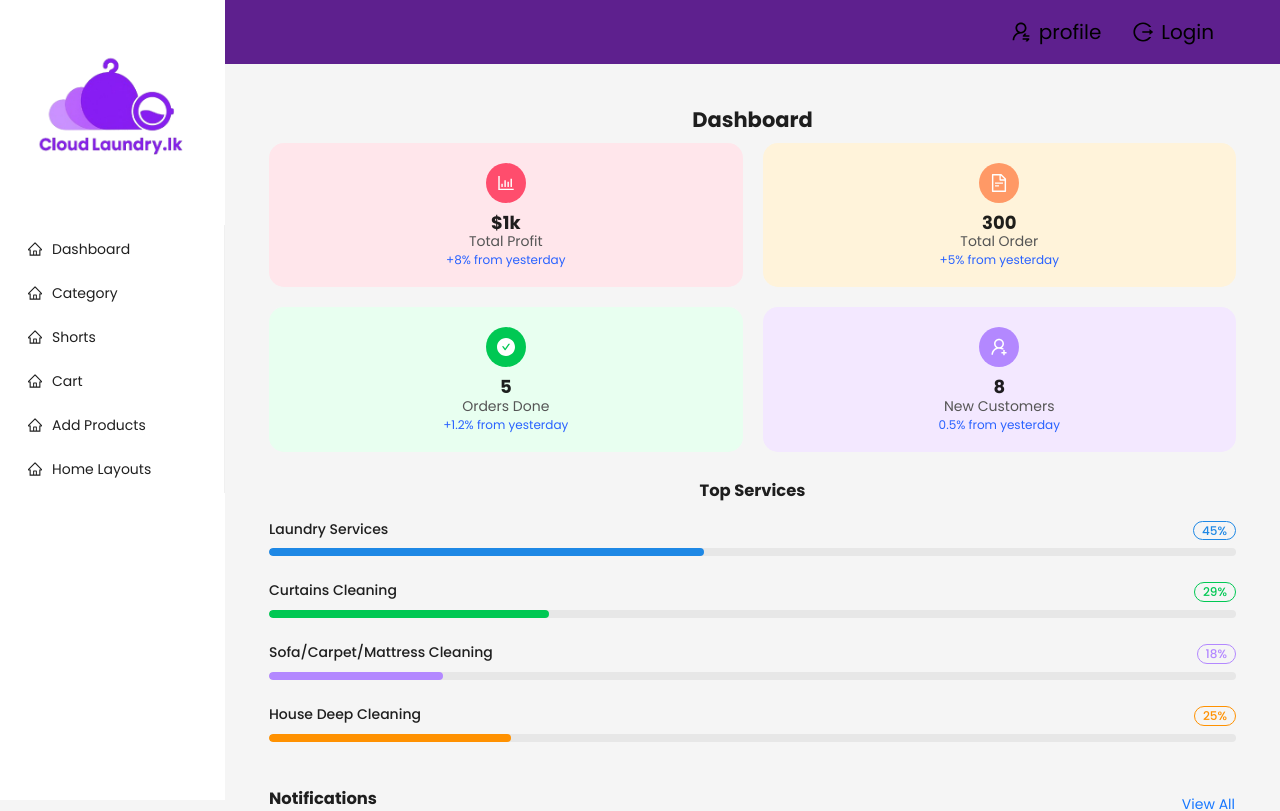
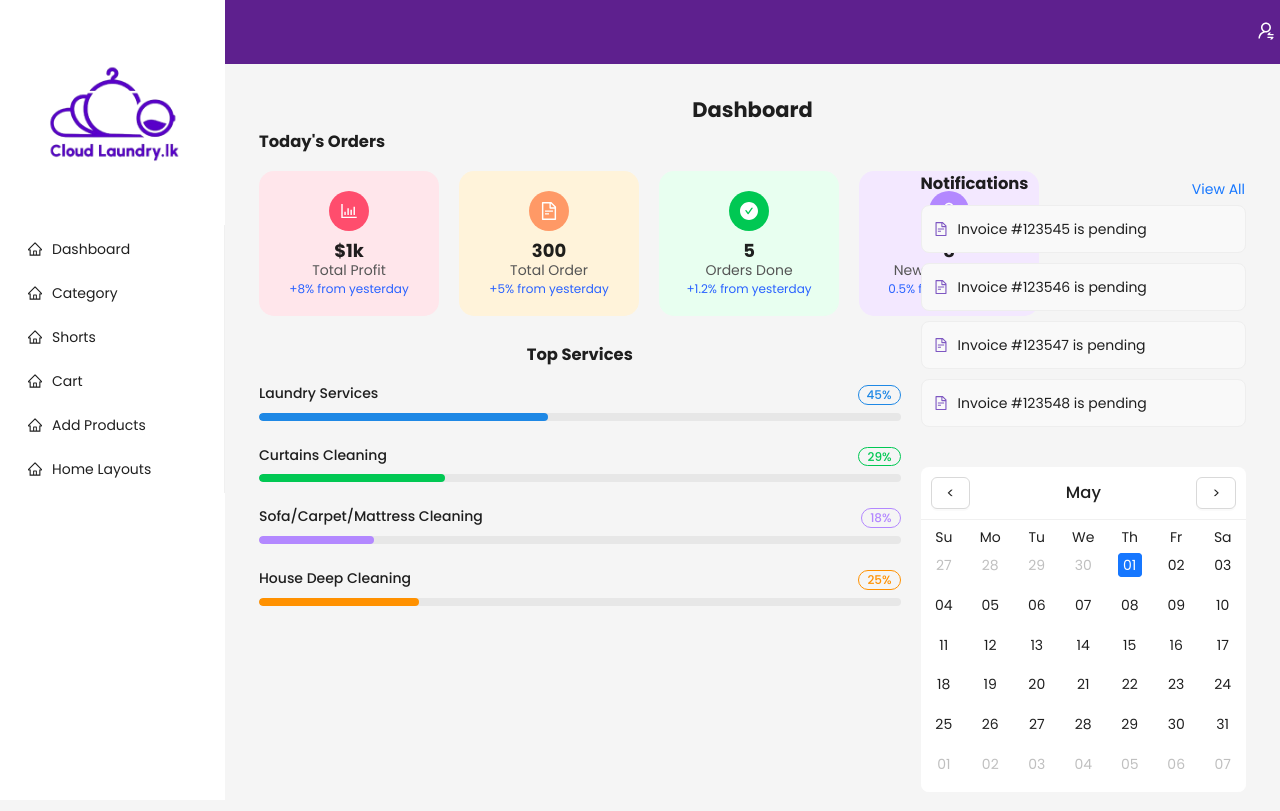
Before and after one commit to Laksopan23/Cloud-Laundry-, a React (Create React App) app in the folder frontend/: page / in a window 1280 px wide. Shown: the top 811 px of the page. Built offline with nearby package versions, Linux system fonts and the light colour scheme.

Commit message:
dashboad alignment

```diff
--- a/frontend/public/index.html
+++ b/frontend/public/index.html
@@ -26,7 +26,7 @@
     -->
     <link href="https://fonts.googleapis.com/css2?family=Poppins:wght@300;400;500;600;700&display=swap" rel="stylesheet">
 
-    <title>React App</title>
+    <title>Cloud Laundry LK & Cleaners:</title>
   </head>
   <body>
     <noscript>You need to enable JavaScript to run this app.</noscript>
--- a/frontend/src/components/Layout.js
+++ b/frontend/src/components/Layout.js
@@ -109,47 +109,49 @@ const App = ({ children }) => {
       )}
 
       <Layout style={{ marginLeft: !isMobile ? (collapsed ? 80 : 225) : 0 }}>
-        {!isMobile && (
         <Header
           style={{
             position: "fixed",
             top: 0,
-              left: collapsed ? 80 : 225,
-              width: `calc(100% - ${collapsed ? 80 : 225}px)`,
+            left: !isMobile ? (collapsed ? 80 : 225) : 0,
+            width: !isMobile
+              ? `calc(100% - ${collapsed ? 80 : 225}px)`
+              : "100%",
             height: "64px",
-              backgroundColor: "#5e208e",
+            backgroundColor: isMobile ? "#ffffff" : "#5e208e",
             display: "flex",
             alignItems: "center",
-              justifyContent: "space-between",
+            justifyContent: isMobile ? "center" : "space-between",
+            padding: "0 16px",
             zIndex: 5,
           }}
         >
-            <div
-              style={{
-                flex: 1,
-                minWidth: 0,
-                display: "flex",
-                justifyContent: "flex-end",
-              }}
-            >
+          {isMobile && (
+            <div style={{ display: "flex", alignItems: "center" }}>
+              <img src={imageSrc} alt="Logo" style={{ height: "120px" }} />
+            </div>
+          )}
+
+          {!isMobile && (
+            <div style={{ display: "flex", alignItems: "center", gap: "12px", marginLeft:1000 }}>
               {headerIteam.map((item) => (
                 <Button
                   key={item.key}
                   type="text"
                   icon={item.icon}
-                  style={{ color: "black", fontSize: "20px" }}
+                  style={{ color: "white", fontSize: "18px" }}
                   onClick={() => handleHeaderClick(item.key)}
                 >
                   {item.text}
                 </Button>
               ))}
             </div>
+          )}
         </Header>
-        )}
 
         <Content
           style={{
-            marginTop: isMobile ? 0 : 64,
+            marginTop: 64,
             padding: 24,
           }}
         >
--- a/frontend/src/pages/Dashboard.js
+++ b/frontend/src/pages/Dashboard.js
@@ -25,17 +25,57 @@ function Dashboard() {
 
   return (
     <Layout>
-      <div style={{ padding: 20 }}>
-        {/* Header */}
+      <style>
+        {`
+          @media (min-width: 992px) {
+            .dashboard-container {
+              display: flex;
+              gap: 20px;
+              align-items: flex-start;
+            }
+            .left-panel {
+              width: 65%;
+            }
+            .right-panel {
+              width: 35%;
+            }
+            .stat-card-container {
+              flex-wrap: nowrap;
+              justify-content: space-between;
+            }
+            .stat-card {
+              width: 180px;
+            }
+          }
+
+          @media (max-width: 991px) {
+            .stat-card-container {
+              flex-wrap: wrap;
+              justify-content: center;
+            }
+            .stat-card {
+              width: 48%;
+            }
+          }
+        `}
+      </style>
+
+      <div style={{ padding: 10 }}>
         <h2 style={{ fontWeight: 'bold', textAlign: 'center' }}>Dashboard</h2>
+
+        <div className="dashboard-container">
+          {/* LEFT PANEL */}
+          <div className="left-panel">
+            <h3 style={{ fontWeight: 'bold', textAlign: 'Left', marginBottom: 20 }}>
+              Today's Orders
+            </h3>
 
             {/* Stat Cards */}
             <div
+              className="stat-card-container"
               style={{
                 display: 'flex',
-            flexWrap: 'wrap',
                 gap: 20,
-            justifyContent: 'center',
                 marginBottom: 30,
               }}
             >
@@ -74,13 +114,29 @@ function Dashboard() {
             </div>
 
             {/* Top Services */}
-        <h3 style={{ fontWeight: 'bold', textAlign: 'center', marginBottom: 20 }}>Top Services</h3>
+            <h3 style={{ fontWeight: 'bold', textAlign: 'center', marginBottom: 20 }}>
+              Top Services
+            </h3>
             <div>
               {orders.map((order, index) => (
                 <div key={index} style={{ marginBottom: 20 }}>
-              <div style={{ display: 'flex', justifyContent: 'space-between', fontWeight: '500' }}>
+                  <div
+                    style={{
+                      display: 'flex',
+                      justifyContent: 'space-between',
+                      fontWeight: '500',
+                    }}
+                  >
                     <span>{order.name}</span>
-                <span style={{ border: `1px solid ${getColor(order.name)}`, padding: '2px 8px', borderRadius: 12, color: getColor(order.name), fontSize: 12 }}>
+                    <span
+                      style={{
+                        border: `1px solid ${getColor(order.name)}`,
+                        padding: '2px 8px',
+                        borderRadius: 12,
+                        color: getColor(order.name),
+                        fontSize: 12,
+                      }}
+                    >
                       {order.popularity}%
                     </span>
                   </div>
@@ -92,16 +148,33 @@ function Dashboard() {
                 </div>
               ))}
             </div>
+          </div>
 
-        {/* Notifications */}
-        <div style={{ marginTop: 40 }}>
-          <div style={{ display: 'flex', justifyContent: 'space-between', alignItems: 'center' }}>
+          {/* RIGHT PANEL */}
+          <div className="right-panel" style={{ marginTop: 40 }}>
+            <div
+              style={{
+                display: 'flex',
+                justifyContent: 'space-between',
+                alignItems: 'center',
+              }}
+            >
               <h3 style={{ fontWeight: 'bold' }}>Notifications</h3>
-            <Button type="link" style={{ padding: 0 }}>View All</Button>
+              <Button type="link" style={{ padding: 0 }}>
+                View All
+              </Button>
             </div>
             <div>
               {notifications.map((notif) => (
-              <Card key={notif.id} size="small" style={{ marginBottom: 10, border: '1px solid #eee', backgroundColor: '#f9f9f9' }}>
+                <Card
+                  key={notif.id}
+                  size="small"
+                  style={{
+                    marginBottom: 10,
+                    border: '1px solid #eee',
+                    backgroundColor: '#f9f9f9',
+                  }}
+                >
                   <div style={{ display: 'flex', alignItems: 'center' }}>
                     <FileTextOutlined style={{ marginRight: 10, color: '#7e57c2' }} />
                     {notif.message}
@@ -109,34 +182,33 @@ function Dashboard() {
                 </Card>
               ))}
             </div>
-        </div>
 
-        {/* Calendar at bottom */}
             <div style={{ marginTop: 40 }}>
               <Calendar
                 fullscreen={false}
                 headerRender={({ value, onChange }) => {
-              const start = 0;
-              const end = 12;
-              const monthOptions = [];
-
-              for (let i = start; i < end; i++) {
-                monthOptions.push(
-                  <option key={i} value={i}>
-                    {value.clone().month(i).format('MMMM')}
-                  </option>
-                );
-              }
-
                   return (
-                <div style={{ padding: 10, display: 'flex', justifyContent: 'space-between', alignItems: 'center' }}>
-                  <Button onClick={() => onChange(value.clone().subtract(1, 'month'))}>{'<'}</Button>
+                    <div
+                      style={{
+                        padding: 10,
+                        display: 'flex',
+                        justifyContent: 'space-between',
+                        alignItems: 'center',
+                      }}
+                    >
+                      <Button onClick={() => onChange(value.clone().subtract(1, 'month'))}>
+                        {'<'}
+                      </Button>
                       <h3 style={{ margin: 0 }}>{value.format('MMMM')}</h3>
-                  <Button onClick={() => onChange(value.clone().add(1, 'month'))}>{'>'}</Button>
+                      <Button onClick={() => onChange(value.clone().add(1, 'month'))}>
+                        {'>'}
+                      </Button>
                     </div>
                   );
                 }}
               />
+            </div>
+          </div>
         </div>
       </div>
     </Layout>
@@ -146,15 +218,13 @@ function Dashboard() {
 function StatCard({ icon, title, value, change, bgColor, iconBg }) {
   return (
     <div
+      className="stat-card"
       style={{
         backgroundColor: bgColor,
         borderRadius: 15,
         padding: 20,
-        width: 150,
         textAlign: 'center',
-        flexGrow: 1,
-        flexBasis: '40%',
-        minWidth: 140,
+        flexShrink: 0,
       }}
     >
       <div
@@ -180,17 +250,16 @@ function StatCard({ icon, title, value, change, bgColor, iconBg }) {
   );
 }
 
-// Helper for different progress bar colors
 function getColor(name) {
   switch (name) {
     case 'Laundry Services':
-      return '#1e88e5'; // blue
+      return '#1e88e5';
     case 'Curtains Cleaning':
-      return '#00c853'; // green
+      return '#00c853';
     case 'Sofa/Carpet/Mattress Cleaning':
-      return '#b388ff'; // purple
+      return '#b388ff';
     case 'House Deep Cleaning':
-      return '#ff9100'; // orange
+      return '#ff9100';
     default:
       return '#000';
   }
```
Also changed, not shown: frontend/public/LOGO.png (renamed from frontend/public/cloud-logo-removebg-preview.png), frontend/src/images/logo.png. Lines whose indentation alone changed are shown as unchanged.
